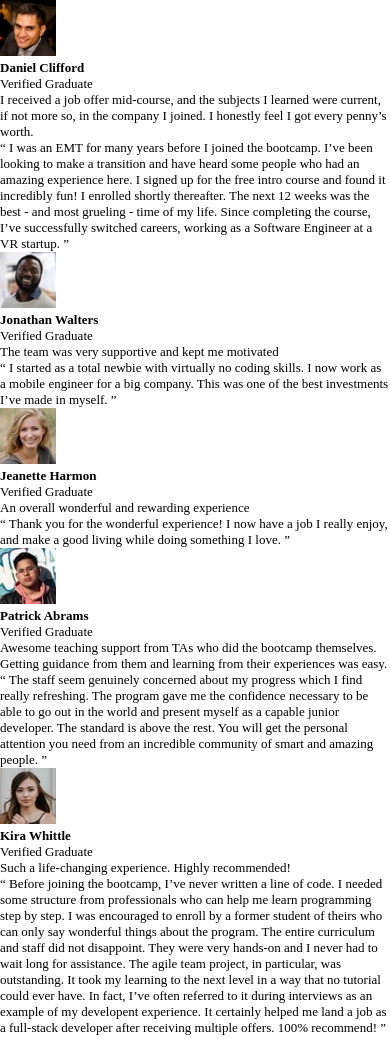
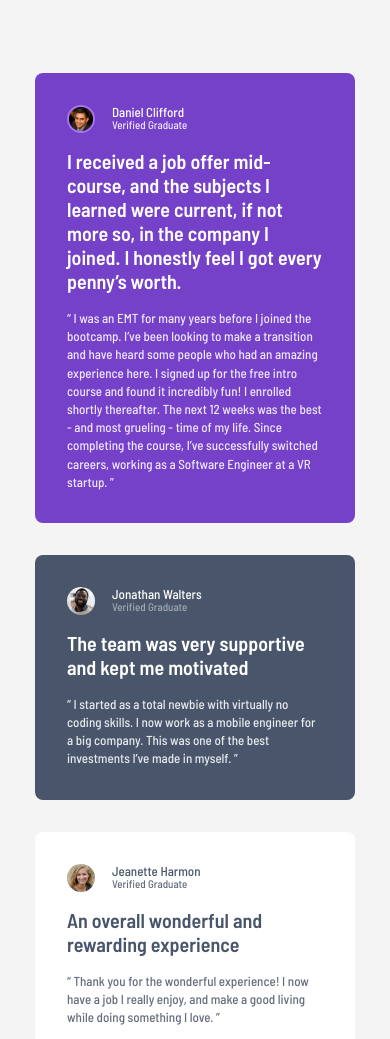
Before and after one commit to Romeo899/testimonialsgridsectionmain, a plain HTML site: page index.html in a window 390 px wide. Shown: the top 1039 px of the page. Drawn offline with Linux system fonts and the light colour scheme.

Commit message:
testimonials grid section main | mobile design done

```diff
--- a/index.html
+++ b/index.html
@@ -15,7 +15,7 @@
   <main class="gridWrapper">
     <section class="gridContainer item-1">
       <figure class="authorContainer">
-          <img src="./images/image-daniel.jpg" alt="image of Daniel" class="authorImage">
+          <img src="./images/image-daniel.jpg" alt="image of Daniel" class="authorImage | imageDaniel" >
         <figcaption>
           <h3 class="authorName">Daniel Clifford</h3>
           <p class="authorVerified">Verified Graduate</p>
@@ -25,7 +25,7 @@
         I received a job offer mid-course, and the subjects I learned were current, if not more so,
         in the company I joined. I honestly feel I got every penny’s worth.
       </p>
-      <p class="smallQuote">
+      <p class="smallQuote | item-1-small-quote">
         “ I was an EMT for many years before I joined the bootcamp. I’ve been looking to make a
         transition and have heard some people who had an amazing experience here. I signed up
         for the free intro course and found it incredibly fun! I enrolled shortly thereafter.
--- a/style.css
+++ b/style.css
@@ -14,12 +14,15 @@
     /* primary */
     --purple-50: hsl(260, 100%, 95%);
     --purple-300: hsl(264, 82%, 80%);
+    --purple-400: hsl(264, 82%, 70%);
     --purple-500: hsl(263, 55%, 52%);
 
     /* neutral */
     --white: hsl(0, 0%, 100%);
+    --grey-50: hsl(300, 5%, 96%);
     --grey-100: hsl(214, 17%, 92%);
     --grey-200: hsl(0, 0%, 81%);
+    --grey-300: hsl(215, 10%, 67%);
     --grey-400: hsl(224, 10%, 45%);
     --grey-500: hsl(217, 19%, 35%);
     --dark-blue: hsl(219, 29%, 14%);
@@ -34,19 +37,144 @@
     --default-letter-spacing: 0px;
 
     /* spacing */
-
+    --spacing-750: 73px;
     --spacing-500: 40px;
+    --spacing-420: 35px;
     --spacing-400: 32px;
     --spacing-300: 24px;
+    --spacing-210: 17px;
     --spacing-200: 16px;
     --spacing-100: 8px;
     --spacing-50: 4px;
 
 }
 
+/* background colour */
+
+html, body {
+    background-color: var(--grey-50);
+}
+
 /* grid styles */
 
+.gridWrapper {
+    display: grid;
+    grid-template-columns: 1fr;
 
+    margin: var(--spacing-750) var(--spacing-420);
+
+}
+
+.gridContainer {
+    width: 100%;
+    padding: var(--spacing-400);
+    border-radius: var(--spacing-100);
+    background-color: grey;
+
+    margin-bottom: var(--spacing-400);
+}
+
+/* author container */
+.authorContainer {
+    display: flex;
+}
+
+.authorImage {
+    border-radius: 50%;
+    width: 28px;
+    margin-right: var(--spacing-210);
+}
+
+.authorName {
+    font: var(--text-preset-2);
+}
+.authorVerified {
+    font: var(--text-preset-4);
+}
+
+/* grid item content styles */
+
+.bigQuote {
+    font: var(--text-preset-1);
+    padding: var(--spacing-200) 0;
+}
+
+.smallQuote {
+    font: var(--text-preset-3);
+}
+
+/* item $ | styles */
+
+/* item-1 */
+.item-1 {
+    background-color: var(--purple-500);
+    color: var(--white);
+}
+
+.imageDaniel {
+    border: 2px solid var(--purple-400);
+}
+
+.gridWrapper > section:nth-of-type(1) .authorVerified, .gridWrapper > section:nth-of-type(1) .smallQuote {
+    color: var(--purple-50);
+}
+
+/* item-2 */
+
+.item-2 {
+    background-color: var(--grey-500);
+    color: var(--white);
+}
+
+.gridWrapper > section:nth-of-type(2) .authorVerified {
+    color: var(--grey-300);
+}
+
+
+.gridWrapper > section:nth-of-type(2) .smallQuote {
+    color: var(--grey-100);
+}
+
+/* item-3 */
+
+.item-3 {
+    background-color: var(--white);
+    color: var(--grey-500);
+}
+
+.gridWrapper > section:nth-of-type(3) .authorVerified, .gridWrapper > section:nth-of-type(3) .smallQuote {
+    color: var(--grey-400);
+}
+
+/* item-4 */
+
+.item-4 {
+    background-color: var(--dark-blue);
+    color: var(--grey-200);
+}
+
+.gridWrapper > section:nth-of-type(4) :is(h3, h3 + p) {
+    color: var(--white);
+}
+
+.gridWrapper > section:nth-of-type(4) .smallQuote{
+    color: var(--grey-100);
+}
+
+/* item 5 */
+
+.item-5 {
+    background-color: var(--white);
+    color: var(--grey-500);
+}
+
+.gridWrapper > section:nth-of-type(5) .authorVerified{
+    color: var(--grey-300);
+}
+
+.gridWrapper > section:nth-of-type(5) .smallQuote{
+    color: var(--grey-400);
+}
 
 /* attribution */
 
```
